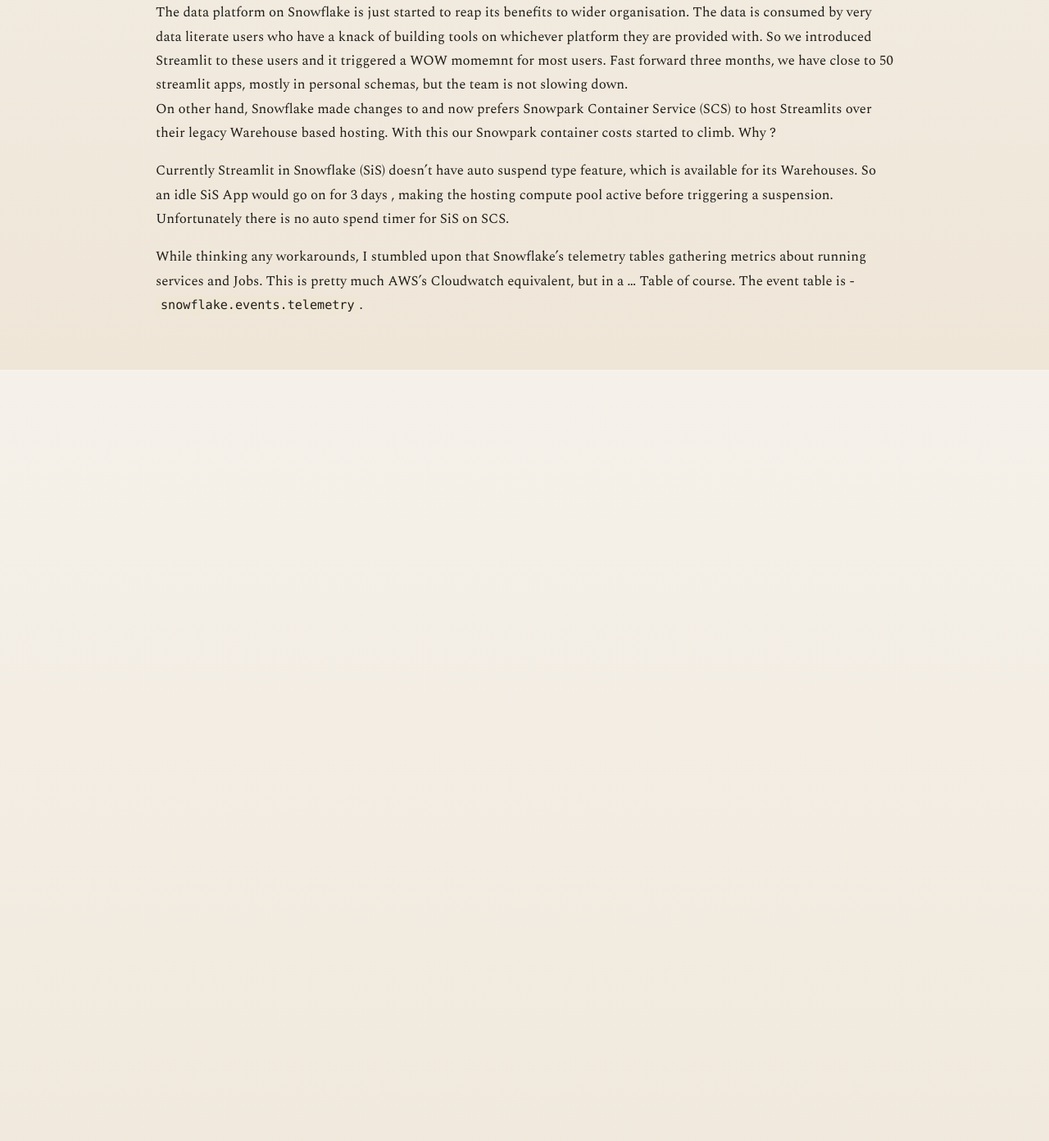
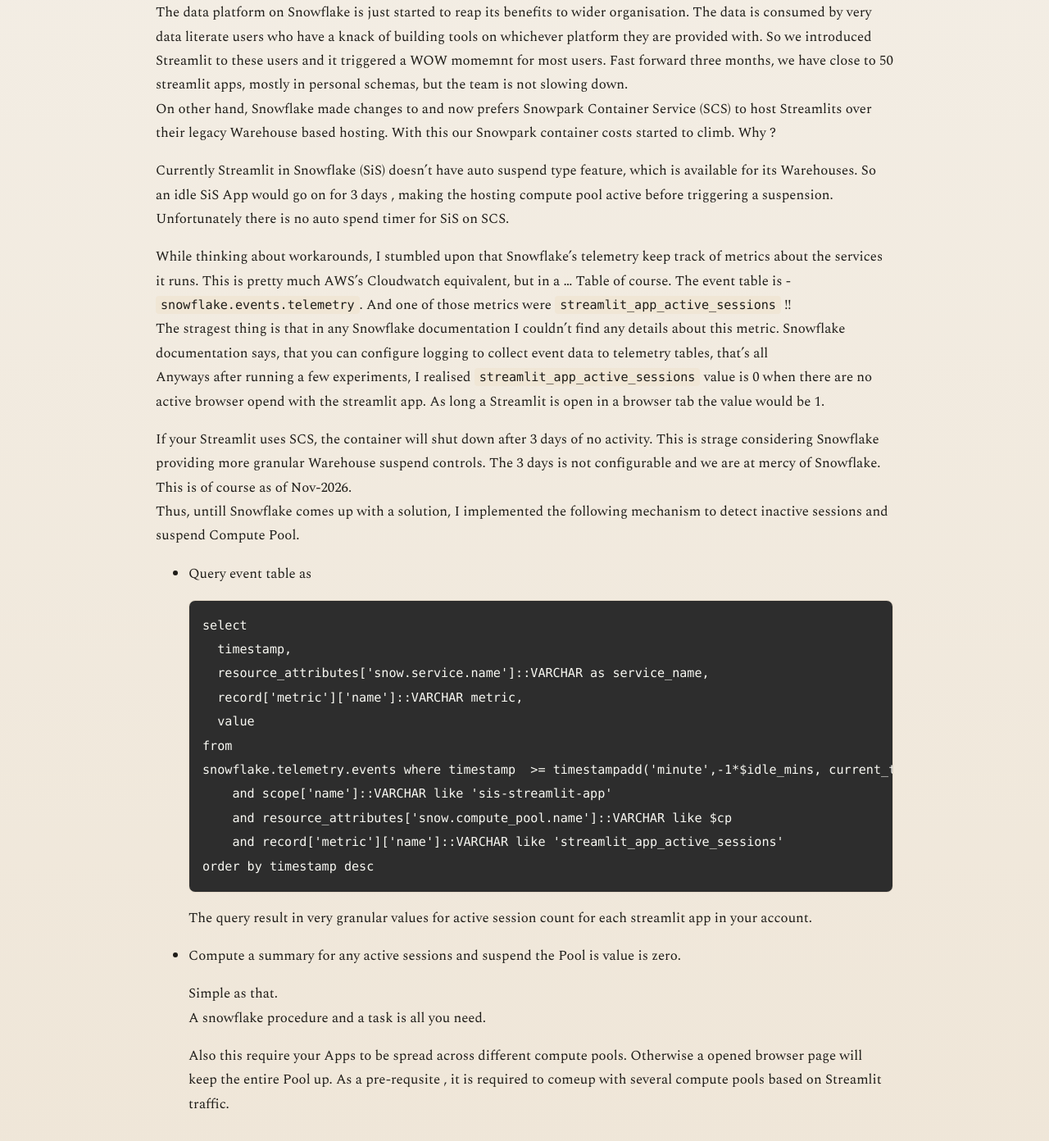
Before and after one commit to nilanka-weeraman/nilanka-weeraman.github.io, a Jekyll site: the page built from _posts/2026-11-16-taming-streamlits-in-snowflake.md, in a window 1280 px wide and 1400 px high, scrolled down 834 px. Shown: the top 1392 px of the window at 82% size. Built offline with Jekyll 4.4.1, drawn with Linux system fonts in a browser that asks for light colours; before the commit the page ends 1285 px from its top, so only the background shows below that.

Commit message:
streamlit taming

````diff
--- a/_posts/2026-11-16-taming-streamlits-in-snowflake.md
+++ b/_posts/2026-11-16-taming-streamlits-in-snowflake.md
@@ -19,4 +19,31 @@ On other hand, Snowflake made changes to and now prefers Snowpark Container Serv
 
 Currently Streamlit in Snowflake (SiS) doesn't have auto suspend type feature, which is available for its Warehouses. So an idle SiS App would go on for 3 days , making the hosting compute pool active before triggering a suspension. Unfortunately there is no auto spend timer for SiS on SCS. <br>
 
-While thinking any workarounds, I stumbled upon that Snowflake's telemetry tables gathering metrics about running services and Jobs. This is pretty much AWS's Cloudwatch equivalent, but in a ... Table of course. The event table is - `snowflake.events.telemetry`.
+While thinking about workarounds, I stumbled upon that Snowflake's telemetry keep track of metrics about the services it runs. This is pretty much AWS's Cloudwatch equivalent, but in a ... Table of course. The event table is - `snowflake.events.telemetry`. And one of those metrics were `streamlit_app_active_sessions` !! <br>
+The stragest thing is that in any Snowflake documentation I couldn't find any details about this metric. Snowflake documentation says, that you can configure logging to collect event data to telemetry tables, that's all <br>
+Anyways after running a few experiments, I realised `streamlit_app_active_sessions` value is 0 when there are no active browser opend with the streamlit app. As long a Streamlit is open in a browser tab the value would be 1. <br>
+
+If your Streamlit uses SCS, the container will shut down after 3 days of no activity. This is strage considering Snowflake providing more granular Warehouse suspend controls. The 3 days is not configurable and we are at mercy of Snowflake. This is of course as of Nov-2026. <br>
+Thus, untill Snowflake comes up with a solution, I implemented the following mechanism to detect inactive sessions and suspend Compute Pool. <br>
+
+- Query event table as <br>
+  ```sql
+  select
+    timestamp,
+    resource_attributes['snow.service.name']::VARCHAR as service_name,
+    record['metric']['name']::VARCHAR metric,
+    value
+  from
+  snowflake.telemetry.events where timestamp  >= timestampadd('minute',-1*$idle_mins, current_timestamp())
+      and scope['name']::VARCHAR like 'sis-streamlit-app'
+      and resource_attributes['snow.compute_pool.name']::VARCHAR like $cp
+      and record['metric']['name']::VARCHAR like 'streamlit_app_active_sessions'
+  order by timestamp desc
+  ```
+The query result in very granular values for active session count for each streamlit app in your account.
+- Compute a summary for any active sessions and suspend the Pool is value is zero.
+
+  Simple as that. <br>
+  A snowflake procedure and a task is all you need. <br>
+
+  Also this require your Apps to be spread across different compute pools. Otherwise a opened browser page will keep the entire Pool up. As a pre-requsite , it is required to comeup with several compute pools based on Streamlit traffic. <br>
````
